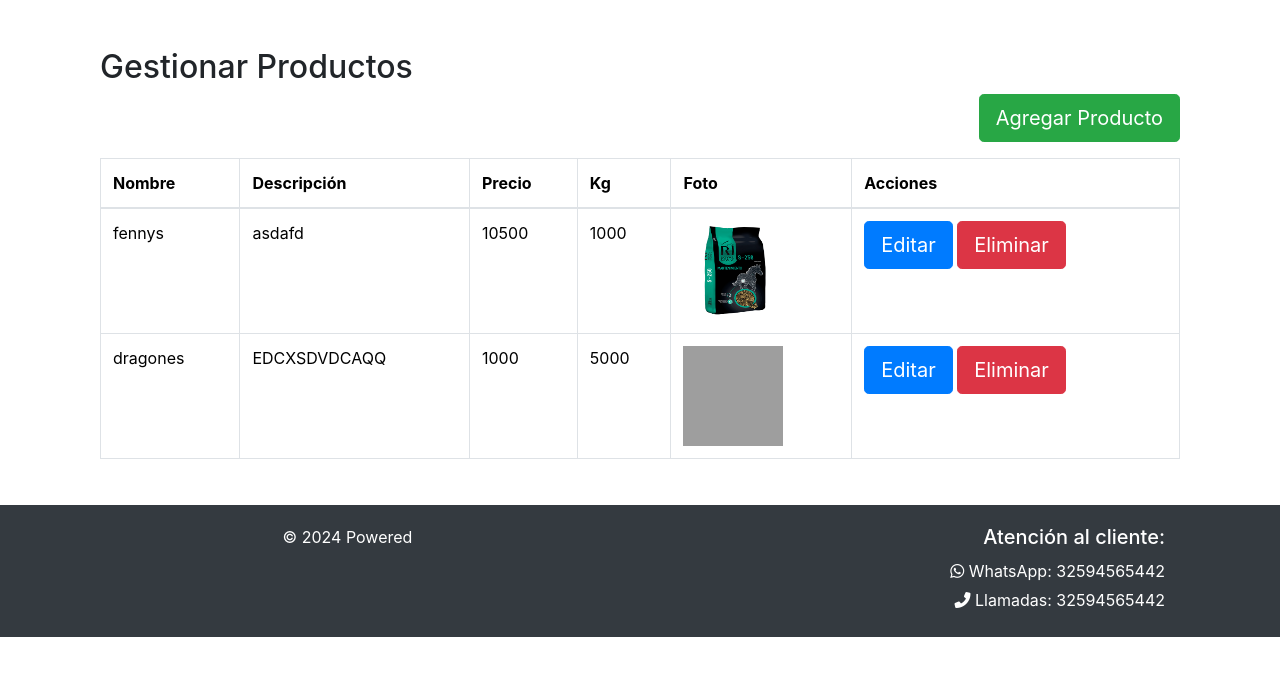
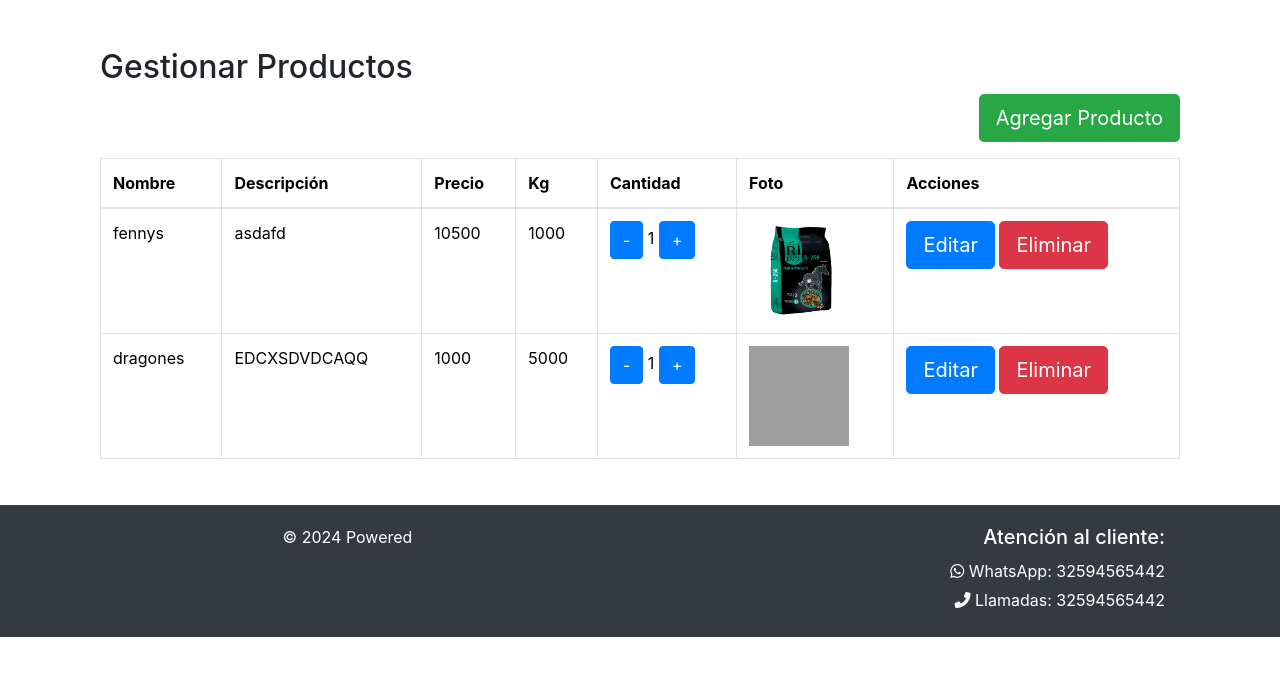
Before and after one commit to dragones46/Equino, a Django app: page /gestionar-productos/ in a window 1280 px wide. Shown: the part 62-738 px from the top of the page. Run offline with Django 4.2, Linux system fonts and the light colour scheme; a user stored in the database is signed in; data comes from the database, SQL or seed files in the repository; both versions use the stored data as it was after the commit; some libraries are stand-ins or nearby versions; grey boxes are pictures that could not be loaded.

Commit message:
hice las validaciones del carrito de compras y otras cosas mas

```diff
--- a/Equino/concentrado_equino/templates/Equino/productos/gestionar_productos.html
+++ b/Equino/concentrado_equino/templates/Equino/productos/gestionar_productos.html
@@ -19,6 +19,7 @@
                     <th>Descripción</th>
                     <th>Precio</th>
                     <th>Kg</th>
+                    <th>Cantidad</th>
                     <th>Foto</th>
                     <th>Acciones</th>
                 </tr>
@@ -30,6 +31,11 @@
                     <td>{{ producto.descripcion }}</td>
                     <td>{{ producto.precio }}</td>
                     <td>{{ producto.kg }}</td>
+                    <td>
+                        <a href="{% url 'disminuir_cantidad_producto' producto.id %}" class="btn btn-primary">-</a>
+                        {{ producto.cantidad }}
+                        <a href="{% url 'incrementar_cantidad_producto' producto.id %}" class="btn btn-primary">+</a>
+                    </td>
                     <td><img src="{{ producto.foto.url }}" alt="{{ producto.nombre }}" style="width: 100px; height: 100px;"></td>
                     <td>
                         <button type="button" class="btn btn-primary btn-lg" data-bs-toggle="modal" data-bs-target="#editarProductoModal{{ producto.id }}">
--- a/Equino/concentrado_equino/urls.py
+++ b/Equino/concentrado_equino/urls.py
@@ -40,4 +40,9 @@ urlpatterns = [
 
 # PAGOS
     path('realizar-pago/', views.realizar_pago, name='realizar_pago'),
+
+# Incrementar y disminuir productos
+    path('incrementar_cantidad_producto/<int:producto_id>/', views.incrementar_cantidad_producto, name='incrementar_cantidad_producto'),
+    path('disminuir_cantidad_producto/<int:producto_id>/', views.disminuir_cantidad_producto, name='disminuir_cantidad_producto'),
+
 ]
--- a/Equino/concentrado_equino/views.py
+++ b/Equino/concentrado_equino/views.py
@@ -302,7 +302,7 @@ def gestionar_productos(request):
 def agregar_producto_carrito(request, producto_id):
     producto = get_object_or_404(Producto, id=producto_id)
 
-    # Verifica que el usuario esté en request.user
+    # Verifica que el usuario esté autenticado
     if not request.user.is_authenticated:
         messages.warning(request, "Debes iniciar sesión para agregar productos al carrito")
         return redirect('login')
@@ -314,13 +314,19 @@ def agregar_producto_carrito(request, producto_id):
     carrito, created = Carrito.objects.get_or_create(usuario=request.user)
     carrito_item, item_created = CarritoItem.objects.get_or_create(carrito=carrito, producto=producto)
 
+    # Check if the requested quantity exceeds the available stock
     if not item_created and carrito_item.cantidad >= producto.cantidad:
         messages.warning(request, "No hay suficiente stock disponible para agregar más de este producto.")
         return redirect('ver_carrito')
 
+    # Increment the quantity if stock is available
     if not item_created:
-        carrito_item.cantidad += 1
-        carrito_item.save()
+        if carrito_item.cantidad < producto.cantidad:
+            carrito_item.cantidad += 1
+            carrito_item.save()
+        else:
+            messages.warning(request, "No hay suficiente stock disponible para agregar más de este producto.")
+            return redirect('ver_carrito')
 
     # Contar items en el carrito
     count = CarritoItem.objects.filter(carrito=carrito).count()
@@ -376,12 +382,19 @@ def realizar_pago(request):
     codigo_pago = None
     comprobante_url = None
 
+    # Verificar stock antes de procesar el pago
+    for item in carrito.carritoitem_set.all():
+        if item.cantidad > item.producto.cantidad:
+            messages.warning(request, f"No hay suficiente stock disponible para el producto {item.producto.nombre}.")
+            return redirect('ver_carrito')
+
     # Generar un código de pago único antes de renderizar la página
     if not codigo_pago:
         codigo_pago = f"PAGO-{uuid.uuid4().hex[:6].upper()}-{int(total)}-{datetime.now().strftime('%Y%m%d%H%M%S')}"
 
     # Generar el código QR antes de renderizar la página
     qr_image = qrcode.make(codigo_pago)
+    qr_image = qr_image.convert("RGBA")
     buffer = BytesIO()
     qr_image.save(buffer, format='PNG')
     qr_file = ContentFile(buffer.getvalue(), name=f'qr_{codigo_pago}.png')
@@ -399,6 +412,9 @@ def realizar_pago(request):
 
         for item in carrito.carritoitem_set.all():
             PedidoItem.objects.create(pedido=pedido, producto=item.producto, cantidad=item.cantidad)
+            # Disminuir stock del producto
+            item.producto.cantidad -= item.cantidad
+            item.producto.save()
 
         pago = Pago.objects.create(
             pedido=pedido,
@@ -471,18 +487,37 @@ def crear_pedido(request):
 # actualizar cantidad del carrito
 def incrementar_cantidad(request, item_id):
     item = CarritoItem.objects.get(id=item_id)
-    item.incrementar_cantidad()
-    return redirect('ver_carrito')  # Redirige a la página del carrito
+    if item.cantidad < item.producto.cantidad:
+        item.incrementar_cantidad()
+        messages.success(request, "Cantidad incrementada correctamente.")
+    else:
+        messages.warning(request, "No hay suficiente stock disponible para agregar más de este producto.")
+    return redirect('ver_carrito')
 
 def disminuir_cantidad(request, item_id):
     item = CarritoItem.objects.get(id=item_id)
-    item.disminuir_cantidad()
-    return redirect('ver_carrito')  # Redirige a la página del carrito
+    if item.cantidad > 1:
+        item.disminuir_cantidad()
+        messages.success(request, "Cantidad disminuida correctamente.")
+    else:
+        messages.warning(request, "No se puede disminuir más la cantidad.")
+    return redirect('ver_carrito')
 
+# Icrementar y disminuir cantidad
+@login_required
+def incrementar_cantidad_producto(request, producto_id):
+    producto = get_object_or_404(Producto, id=producto_id)
+    producto.cantidad += 1
+    producto.save()
+    return redirect('gestionar_productos')
 
-
-
-
+@login_required
+def disminuir_cantidad_producto(request, producto_id):
+    producto = get_object_or_404(Producto, id=producto_id)
+    if producto.cantidad > 0:
+        producto.cantidad -= 1
+        producto.save()
+    return redirect('gestionar_productos')
 
 
 #admin
```
Also changed, not shown: Equino/db.sqlite3, Equino/media/comprobantes/comprobantes/comprobante_PAGO-2DD030-21000-20250311133844.png (added), Equino/media/comprobantes/comprobantes/comprobante_PAGO-5F3F51-10500-20250311132907.png (added), Equino/media/qr_codes/qr_PAGO-2DD030-21000-20250311133844.png (added), Equino/media/qr_codes/qr_PAGO-5F3F51-10500-20250311132907.png (added), Equino/media/qr_codes/qr_codes/qr_PAGO-2DD030-21000-20250311133844.png (added), Equino/media/qr_codes/qr_codes/qr_PAGO-5F3F51-10500-20250311132907.png (added).
